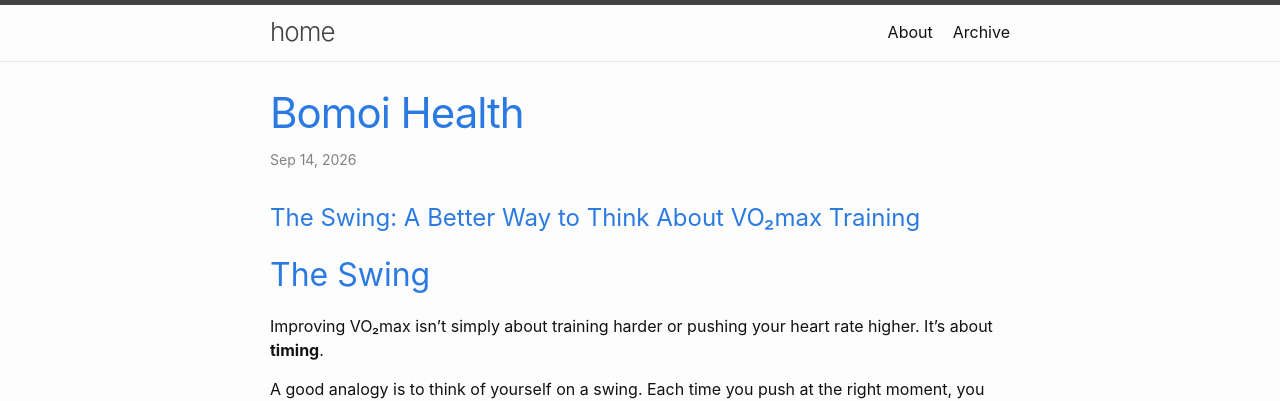
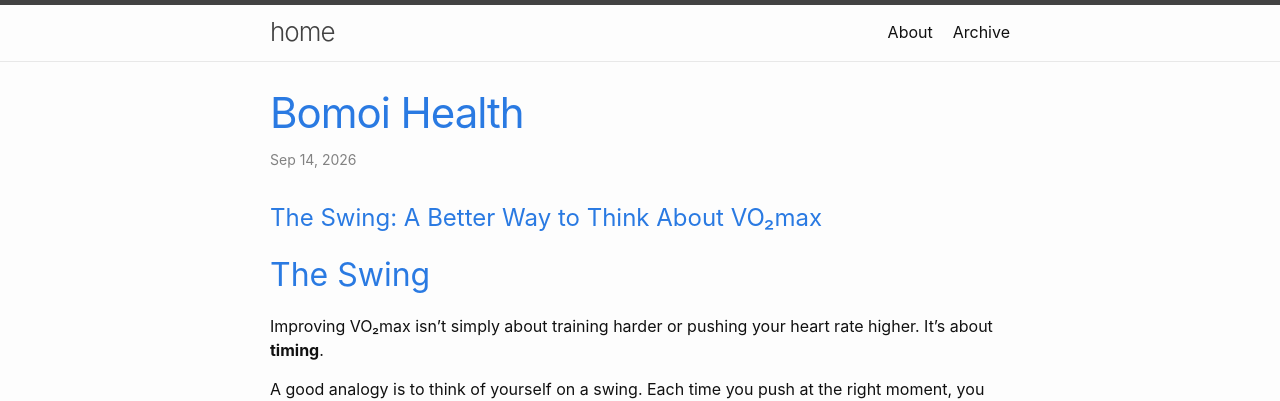
Before and after one commit to kounkou/kounkou.github.io, a Jekyll site: the page built from _posts/2026-09-14-bomoi-health.md, in a window 1280 px wide. Shown: the top 401 px of the page. Built offline with Jekyll 4.4.1, drawn with Linux system fonts in a browser that asks for light colours; our own code applies the rules of GitHub Pages for plain Markdown files; comment, search, counter and statistics services are not loaded.

Commit message:
Update 2026-09-14-bomoi-health.md

```diff
--- a/_posts/2026-09-14-bomoi-health.md
+++ b/_posts/2026-09-14-bomoi-health.md
@@ -1,4 +1,4 @@
-# The Swing: A Better Way to Think About VO₂max Training
+# The Swing: A Better Way to Think About VO₂max
 
 
 ## The Swing
```
